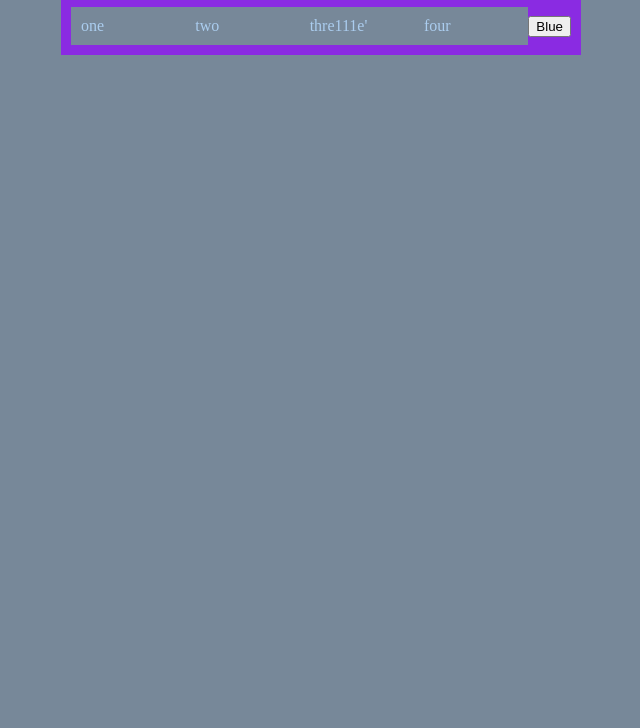
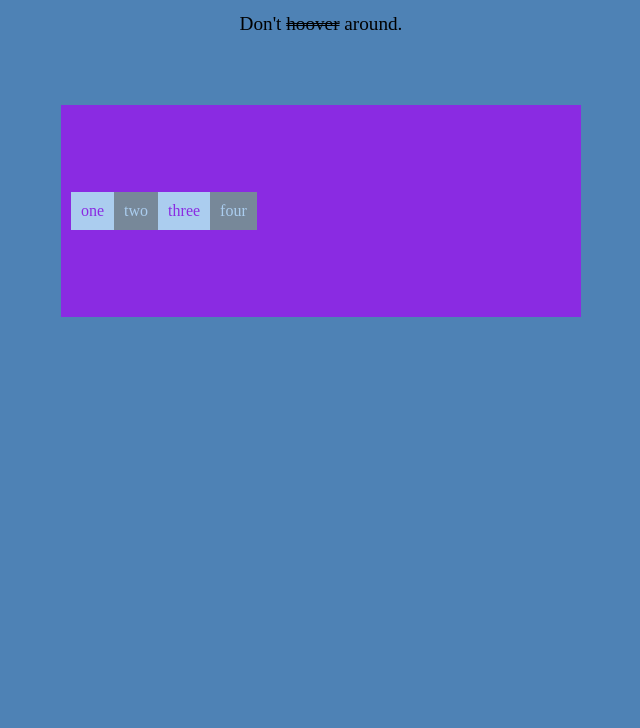
Before and after one commit to gnorken/gh_test, a plain HTML site: page index.html in a window 1280 px wide. Shown: the part 72-800 px from the top of the page, without its empty margins (319-959 px from the left). Drawn offline with Linux system fonts and the light colour scheme.

Commit message:
endringer

```diff
--- a/index.html
+++ b/index.html
@@ -11,13 +11,16 @@
 <body>
 
     <h1 id="'overskrift">Test</h1>
-
+    <p>Don't&nbsp;<span id="double_lines_yo">hoover</span>&nbsp;around.</p>
+    <br>
+    <br>
+    <br>
    <div id="container">
        <div>one</div>
        <div>two</div>
-       <div>thre111e'</div>
+       <div>three</div>
        <div>four</div>
-       <button onclick="changeColor('blue');">Blue</button>
+
    </div>
 
    <script src="index.js"></script>
--- a/index.js
+++ b/index.js
@@ -1,4 +1,14 @@
-function changeColor(newColor) {
-    var elem = document.getElementById('container');
-    elem.style.color = newColor;
-  }
+const p = document.querySelector('p');
+p.onmouseover = logMouseOver;
+p.onmouseout = logMouseOut;
+
+function logMouseOver() {
+  p.textContent = 'MOUSE OVER detected';
+}
+
+function logMouseOut() {
+  p.textContent = 'MOUSE OUT detected';
+  setTimeout(() => p.textContent = "That was intense.", 1200);
+
+
+}
--- a/style.css
+++ b/style.css
@@ -1,6 +1,7 @@
 body {
     margin: 0;
-    background-color: lightslategray;
+    background-color: rgb(78, 130, 181);
+
 }
 
 h1 {
@@ -10,7 +11,19 @@ h1 {
     color: #abcdef;
 }
 
-div {
+p {
+    display: flex;
+    justify-content: center;
+    margin: 1rem auto;
+    text-decoration: dotted;
+    font-size: larger;
+}
+
+#double_lines_yo {
+    text-decoration-line: line-through;
+    text-decoration-style: double;
+}
+#container {
     display: flex;
     flex-direction: row;
     align-items: center;
@@ -19,6 +32,7 @@ div {
     color: #abcdef;
     width: 500px;
     padding: 10px;
+    height: 12rem;
 
 }
 
@@ -27,6 +41,21 @@ div > div {
     padding: 10px;
 }
 
+div:nth-child(odd):hover {
+    transform: translate(-11px);
+    transition: transform 1s ease-in-out;
+}
+
+div:nth-child(even):hover {
+    transform: translate(11px);
+    transition: transform 1s ease-in-out;
+}
+
+div:nth-child(odd) {
+    background-color: #abcdef;
+    color: blueviolet;
+}
+
 #container {
     background-color: blueviolet;
 }
```
